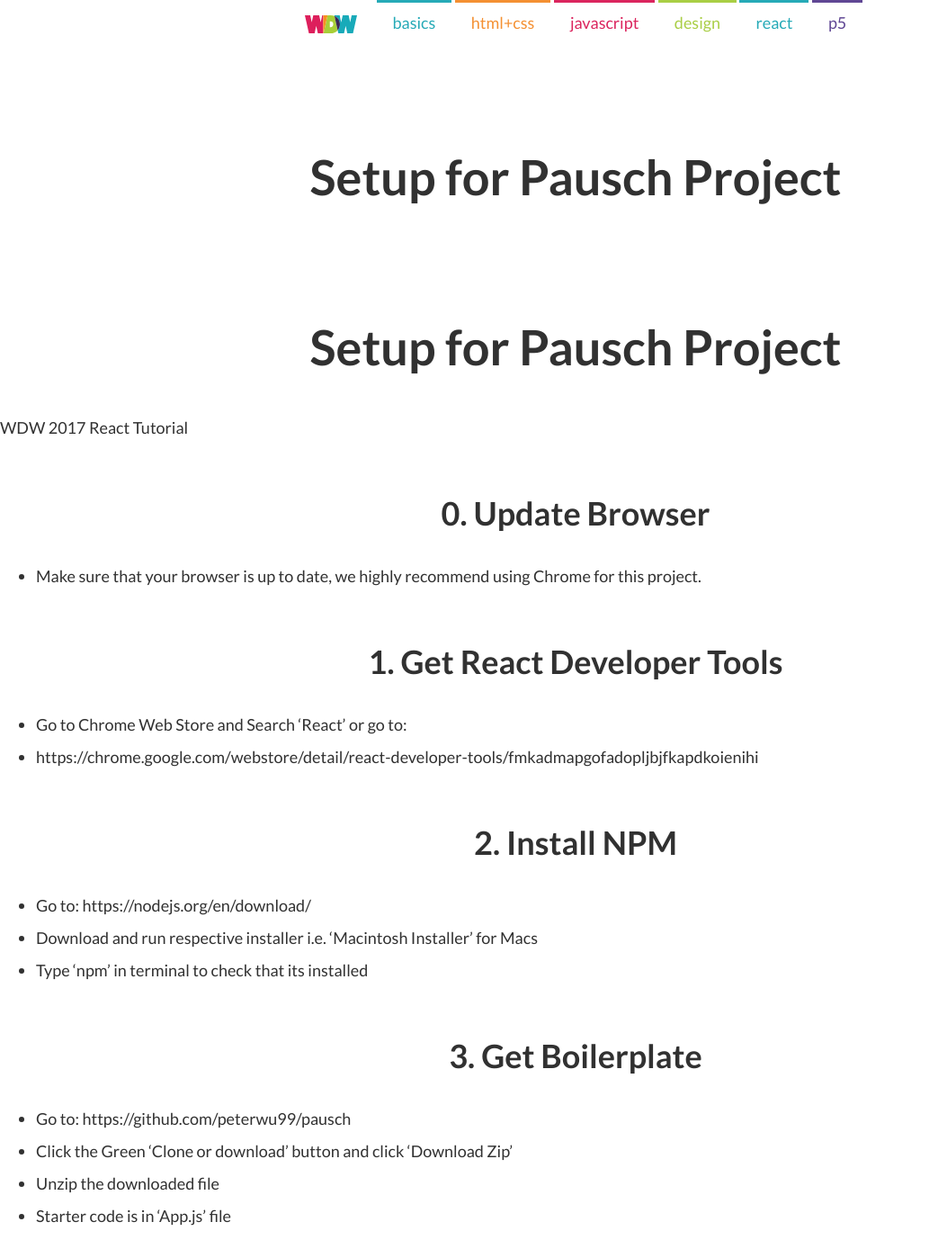
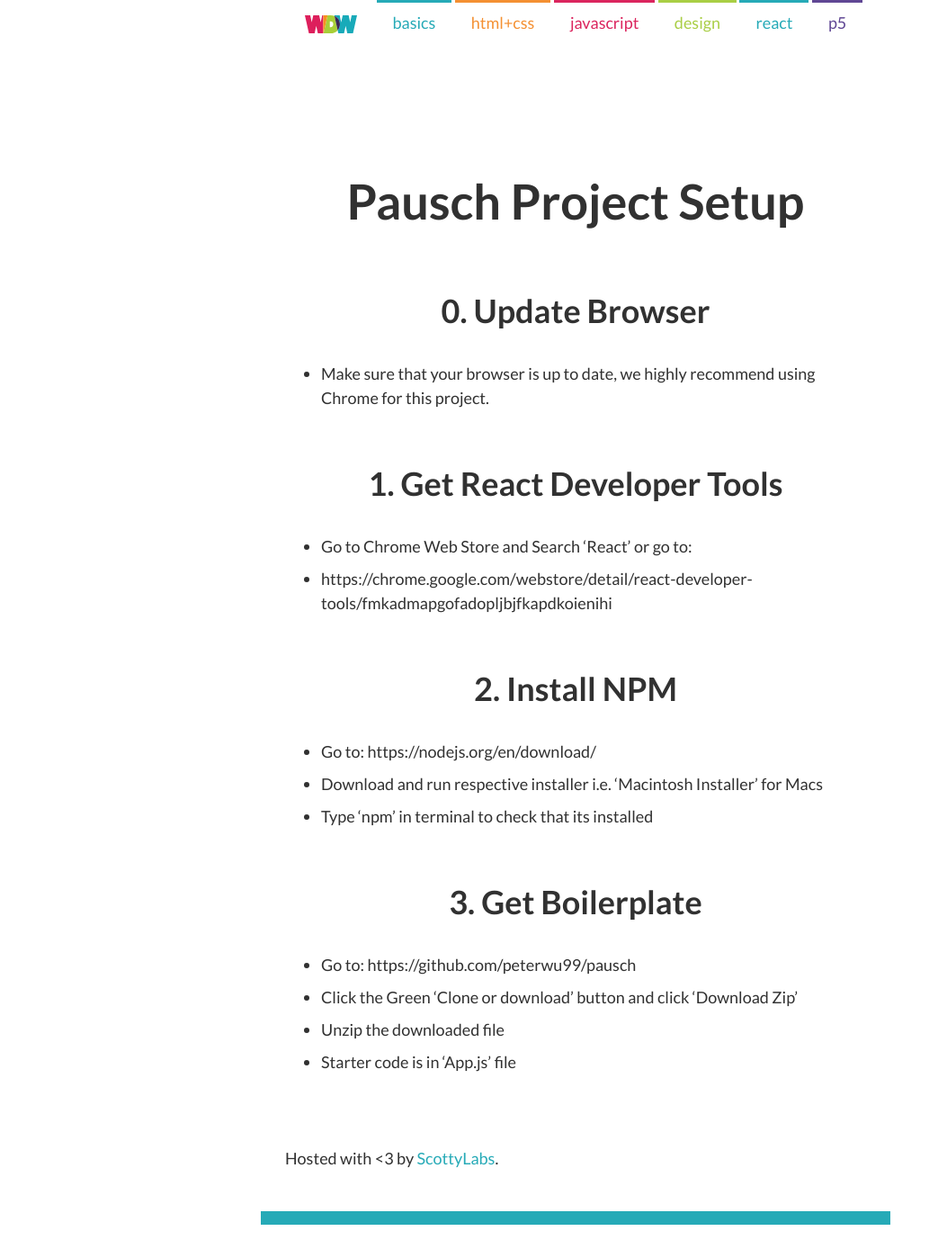
Before and after one commit to ScottyLabs/wdw, a Jekyll site: the page built from react/lab/index.md, in a window 1280 px wide. Shown: the whole page at 90% size, without its empty margins (0-1053 px from the left). Built offline with Jekyll 4.4.1, drawn with Linux system fonts in a browser that asks for light colours; nearby versions of some CDN libraries; our own code applies the rules of GitHub Pages for plain Markdown files; after the commit the page ends 1376 px from its top, so only the background shows below that.

Commit message:
Add React lab writeup

```diff
--- a/react/pausch_setup.markdown
+++ b/react/lab/index.md
@@ -1,6 +1,9 @@
-
-# Setup for Pausch Project
-WDW 2017 React Tutorial
+---
+layout: guide
+title: React Lab
+subject: react
+---
+# Pausch Project Setup
 
 ## 0. Update Browser
 - Make sure that your browser is up to date, we highly recommend using Chrome for this project.
```
Also changed, not shown: react/index.md (+3 -0 lines).
